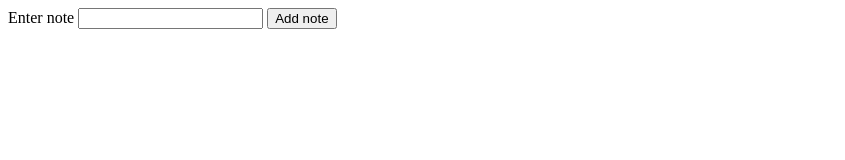
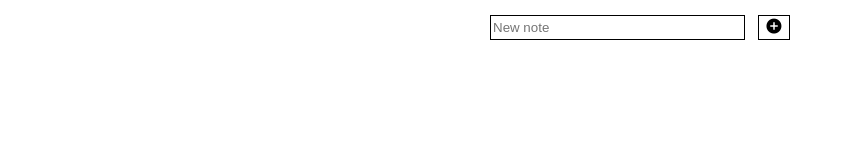
Before and after one commit to xRay1337/ClientWeb, a plain HTML site: page JS TodoList/index.html in a window 1280 px wide. Shown: the whole page, without its empty margins (0-845 px from the left). Drawn offline with Linux system fonts and the light colour scheme.

Commit message:
update JS TodoList

```diff
--- a/JS TodoList/index.html
+++ b/JS TodoList/index.html
@@ -3,14 +3,17 @@
 <head>
     <meta charset="utf-8" />
     <title>TODO List</title>
-    <script src="script.js" defer></script>
+    <link rel="stylesheet" href="styles/reset.css" />
+    <link rel="stylesheet" href="styles/mainStyles.css" />
+    <script src="scripts/events.js" defer></script>
 </head>
 <body>
-    <label>
-        Enter note
-        <input id="todo-edit" type="text" />
-    </label>
-    <button id="todo-add-button">Add note</button>
-    <ul id="todo-list"></ul>
+    <main>
+        <div class="input-container">
+            <input id="todo-edit" class="edit" type="text" placeholder="New note" maxlength="20" autofocus />
+            <button id="todo-add-button" class="button"><img src="images/add.png" alt="+"></button>
+        </div>
+        <ul id="todo-list"></ul>
+    </main>
 </body>
 </html>
--- a/JS TodoList/script.js
+++ /dev/null
@@ -1,17 +0,0 @@
-var todoEdit = document.getElementById("todo-edit");
-var todoAddButton = document.getElementById("todo-add-button");
-var todoList = document.getElementById("todo-list");
-
-todoAddButton.addEventListener("click", function (e) {
-    var text = todoEdit.value;
-    var newItem = document.createElement("li");
-    newItem.innerHTML = "<span class = 'li-span'></span><button class = 'li-delete-button' type = 'button'>Delete</button>";
-    newItem.querySelector(".li-span").textContent = text;
-
-    newItem.querySelector(".li-delete-button").addEventListener("click", function (e) {
-        newItem.parentNode.removeChild(newItem);
-    });
-
-    todoList.appendChild(newItem);
-    todoEdit.value = "";
-});
--- /dev/null
+++ b/JS TodoList/scripts/events.js
@@ -0,0 +1,29 @@
+var todoEdit = document.getElementById("todo-edit");
+var todoAddButton = document.getElementById("todo-add-button");
+var todoList = document.getElementById("todo-list");
+
+todoAddButton.addEventListener("click", function (event) {
+    var text = todoEdit.value;
+
+    if (text !== "") {
+    var newItem = document.createElement("li");
+        newItem.innerHTML = "<div class='li-block'><span class='li-span'></span><button class='button li-delete-button' type='button'><img src='images/remove.png' alt='-' style='vertical-align: middle'></button></div>";
+    newItem.querySelector(".li-span").textContent = text;
+
+    newItem.querySelector(".li-delete-button").addEventListener("click", function (e) {
+        newItem.parentNode.removeChild(newItem);
+        todoEdit.focus();
+    });
+
+    todoList.appendChild(newItem);
+    todoEdit.value = "";
+    }
+
+    todoEdit.focus();
+});
+
+document.getElementById("todo-edit").addEventListener("keypress", function (event) {
+    if (event.keyCode === 13) {
+        document.getElementById("todo-add-button").click();
+    }
+});
--- /dev/null
+++ b/JS TodoList/styles/mainStyles.css
@@ -0,0 +1,39 @@
+body {
+    font-family: sans-serif;
+}
+
+main {
+    width: 100%;
+    max-width: 850px;
+    margin: 0 auto;
+    font-size: 18px;
+    padding: 10px;
+}
+
+.input-container, .li-block {
+    width: 100%;
+    max-width: 300px;
+    margin: 5px auto;
+    font-size: 16px;
+    display: flex;
+    justify-content: space-between;
+}
+
+.button {
+    vertical-align: middle;
+    background: white;
+    border: 1px solid black;
+}
+
+.button:hover {
+    cursor: pointer;
+}
+
+.edit {
+    border: 1px solid black;
+    width: 85%;
+}
+
+.edit:focus, .button:focus {
+    outline: none;
+}
--- /dev/null
+++ b/JS TodoList/styles/reset.css
@@ -0,0 +1,52 @@
+* {
+    box-sizing: border-box;
+}
+
+html, body, div, span, applet, object, iframe,
+h1, h2, h3, h4, h5, h6, p, blockquote, pre,
+a, abbr, acronym, address, big, cite, code,
+del, dfn, em, img, ins, kbd, q, s, samp,
+small, strike, strong, sub, sup, tt, var,
+b, u, i, center,
+dl, dt, dd, ol, ul, li,
+fieldset, form, label, legend,
+table, caption, tbody, tfoot, thead, tr, th, td,
+article, aside, canvas, details, embed,
+figure, figcaption, footer, header, hgroup,
+menu, nav, output, ruby, section, summary,
+time, mark, audio, video {
+    margin: 0;
+    padding: 0;
+    border: 0;
+    font-size: 100%;
+    font: inherit;
+    vertical-align: baseline;
+}
+
+article, aside, details, figcaption, figure,
+footer, header, hgroup, menu, nav, section {
+    display: block;
+}
+
+body {
+    line-height: 1;
+}
+
+ol, ul {
+    list-style: none;
+}
+
+blockquote, q {
+    quotes: none;
+}
+
+    blockquote:before, blockquote:after,
+    q:before, q:after {
+        content: '';
+        content: none;
+    }
+
+table {
+    border-collapse: collapse;
+    border-spacing: 0;
+}
```
Also changed, not shown: JS TodoList/images/add.png (added), JS TodoList/images/cancel.png (added), JS TodoList/images/edit.png (added), JS TodoList/images/remove.png (added), 1 other file.
